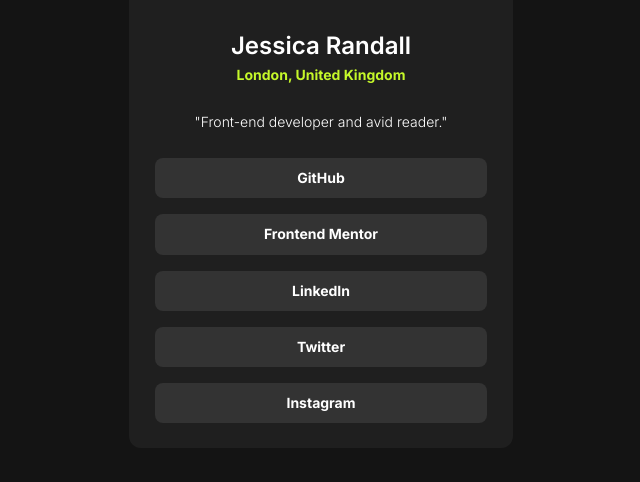
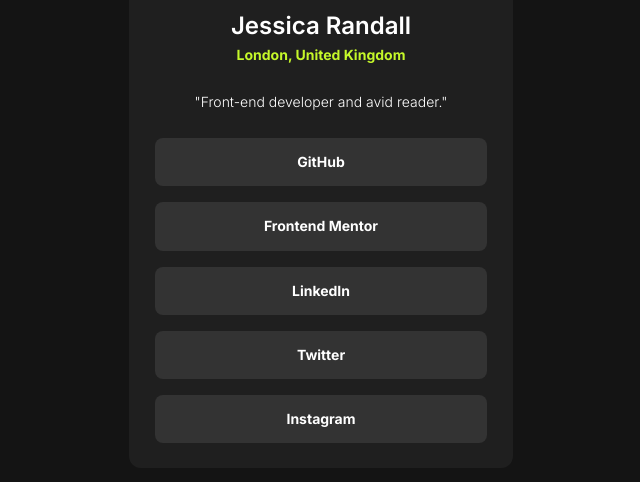
Before and after one commit to Celthros/social-links-profile-challenge, a website: page index.html in a window 1280 px wide. Shown: the part 246-728 px from the top of the page, without its empty margins (319-959 px from the left). Drawn offline with Linux system fonts and the light colour scheme.

Commit message:
refactor styles for improved layout and accessibility

```diff
--- a/index.html
+++ b/index.html
@@ -16,7 +16,7 @@
 <body>
 	<section class="social__profile">
 		<figure  class="social__profile__figure">
-			<img class="social__profile__img" src="assets/images/avatar-jessica.jpeg" width="88" height="88" alt="Victor Crest">
+			<img class="social__profile__img" alt="Jessica Randall's GitHub profile" src="assets/images/avatar-jessica.jpeg" width="88" height="88" alt="Victor Crest">
 		</figure>
 		<div class="social__profile__info">
 			<h1>Jessica Randall</h1>
@@ -28,11 +28,11 @@
 		</div>
 
 		<div class="social__profile__buttons">
-			<a href="#" class="social__profile__button">GitHub</a>
-			<a href="#" class="social__profile__button">Frontend Mentor</a>
-			<a href="#" class="social__profile__button">LinkedIn</a>
-			<a href="#" class="social__profile__button">Twitter</a>
-			<a href="#" class="social__profile__button">Instagram</a>
+			<a href="#" class="social__profile__button" aria-label="Visit Celthros’s GitHub profile">GitHub</a>
+			<a href="#" class="social__profile__button" aria-label="Frontend Mentor">Frontend Mentor</a>
+			<a href="#" class="social__profile__button" aria-label="LinkedIn">LinkedIn</a>
+			<a href="#" class="social__profile__button" aria-label="Twitter">Twitter</a>
+			<a href="#" class="social__profile__button" aria-label="Instagram">Instagram</a>
 		</div>
 	</section>
 </body>
--- a/src/css/base/_base.scss
+++ b/src/css/base/_base.scss
@@ -14,7 +14,6 @@
   align-items      : center;
   height           : 100vh;
   flex-direction   : column;
-  padding          : var(--spacing-50);
   margin           : var(--spacing-150) auto 0;
   padding-left     : var(--spacing-150);
   padding-right    : var(--spacing-150);
--- a/src/css/components/_social.scss
+++ b/src/css/components/_social.scss
@@ -45,7 +45,7 @@
   &__button {
 	box-sizing    : border-box;
 	width         : 100%;
-	padding       : var(--spacing-150);
+	padding       : var(--spacing-200);
 	text-align    : center;
 	border-radius : var(--border-round-s);
 	font-weight   : bold;
```
Also changed, not shown: style.min.css, 1 other file.
